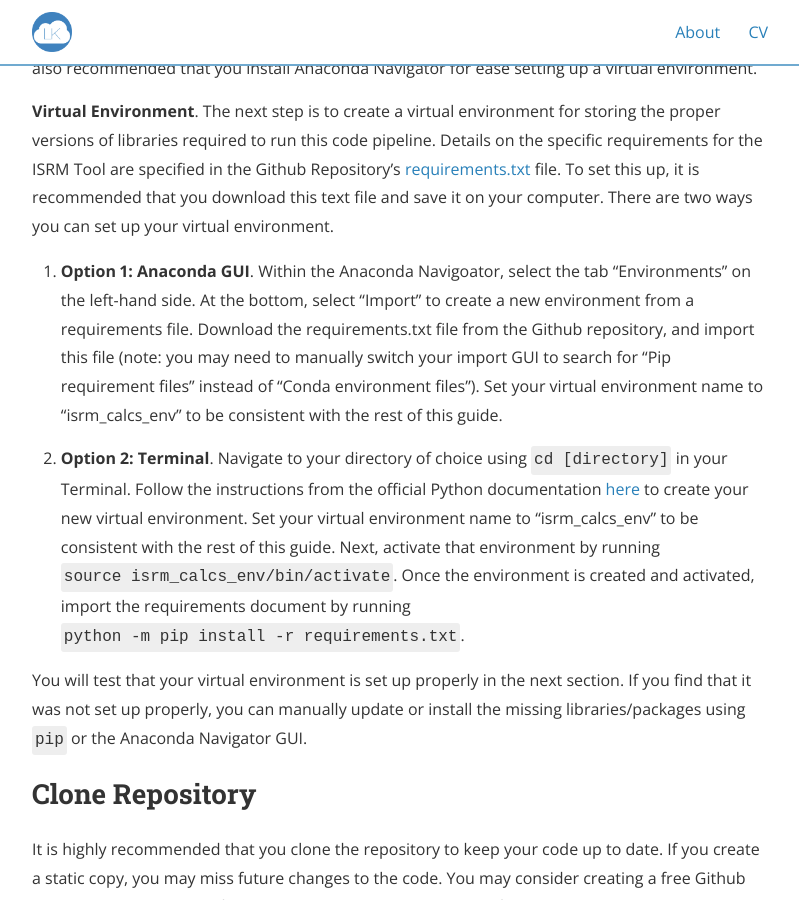
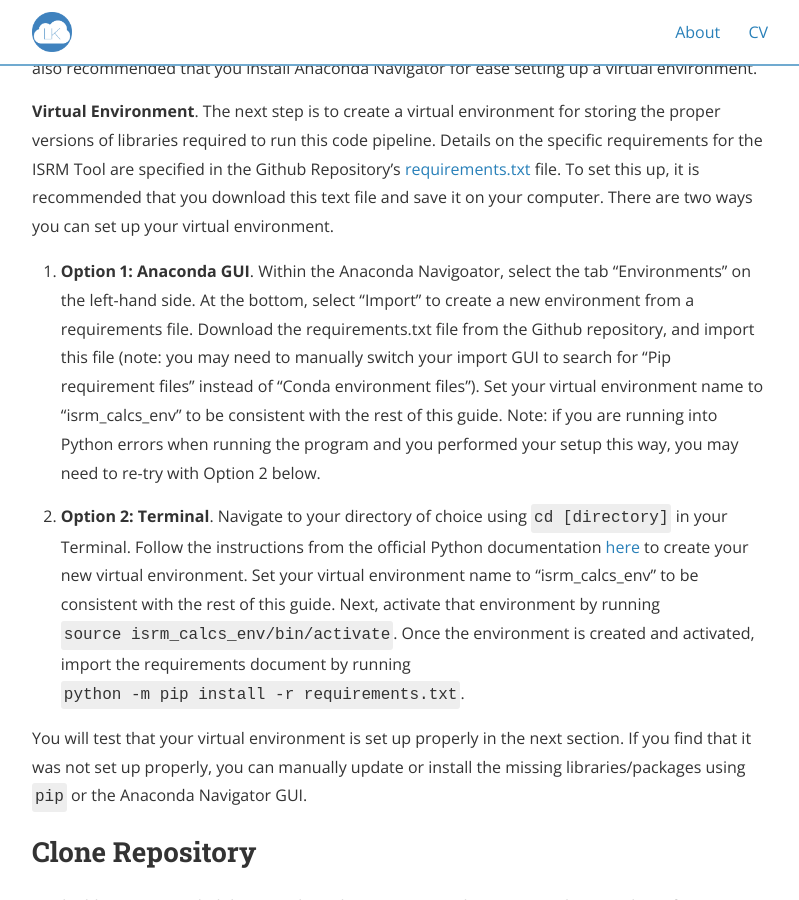
Before and after one commit to lkoolik/lkoolik.github.io, a Jekyll site: the page built from isrm.md, in a window 1280 px wide and 900 px high, scrolled down 1805 px. Shown: the whole window, without its empty margins (240-1039 px from the left). Built offline with Jekyll 4.4.1, drawn with Linux system fonts in a browser that asks for light colours; nearby versions of some CDN libraries; some of the changed text lies outside the part shown.

Commit message:
Update isrm.md

```diff
--- a/isrm.md
+++ b/isrm.md
@@ -34,7 +34,7 @@ The tool was developed on MacOS Monterey on the Apple M1 with 16 GB Memory. The
 
 **Virtual Environment**. The next step is to create a virtual environment for storing the proper versions of libraries required to run this code pipeline. Details on the specific requirements for the ISRM Tool are specified in the Github Repository's [requirements.txt](https://github.com/lkoolik/isrm_health_calculations/blob/main/requirements.txt) file. To set this up, it is recommended that you download this text file and save it on your computer. There are two ways you can set up your virtual environment.
 
-1. **Option 1: Anaconda GUI**. Within the Anaconda Navigoator, select the tab "Environments" on the left-hand side. At the bottom, select "Import" to create a new environment from a requirements file. Download the requirements.txt file from the Github repository, and import this file (note: you may need to manually switch your import GUI to search for "Pip requirement files" instead of "Conda environment files"). Set your virtual environment name to "isrm_calcs_env" to be consistent with the rest of this guide.
+1. **Option 1: Anaconda GUI**. Within the Anaconda Navigoator, select the tab "Environments" on the left-hand side. At the bottom, select "Import" to create a new environment from a requirements file. Download the requirements.txt file from the Github repository, and import this file (note: you may need to manually switch your import GUI to search for "Pip requirement files" instead of "Conda environment files"). Set your virtual environment name to "isrm_calcs_env" to be consistent with the rest of this guide. Note: if you are running into Python errors when running the program and you performed your setup this way, you may need to re-try with Option 2 below.
 
 2. **Option 2: Terminal**. Navigate to your directory of choice using `cd [directory]` in your Terminal. Follow the instructions from the official Python documentation [here](https://docs.python.org/3/tutorial/venv.html) to create your new virtual environment. Set your virtual environment name to "isrm_calcs_env" to be consistent with the rest of this guide. Next, activate that environment by running `source isrm_calcs_env/bin/activate`. Once the environment is created and activated, import the requirements document by running `python -m pip install -r requirements.txt`.
 
```
Also changed, not shown: other parts of isrm.md (+1 -1 lines).
